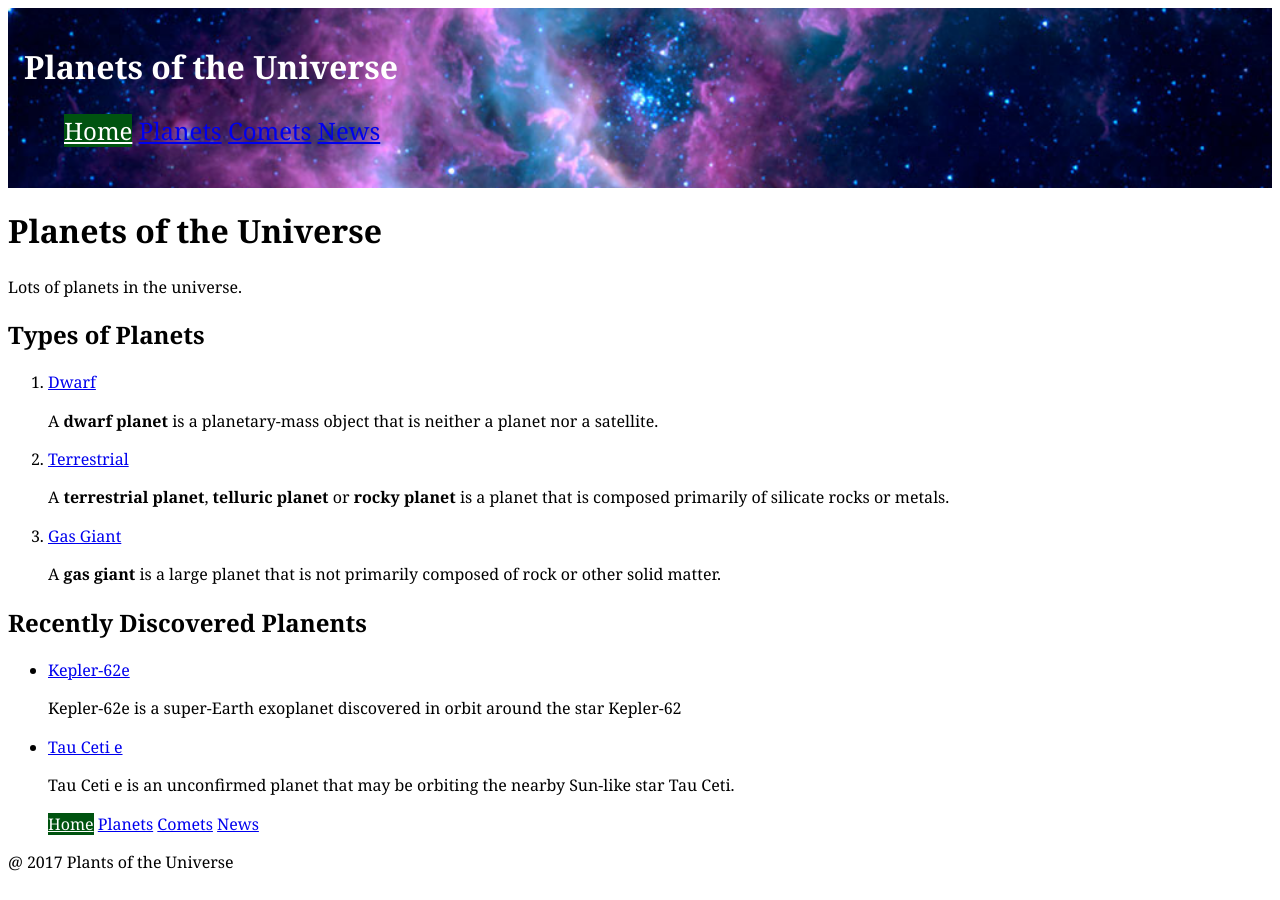
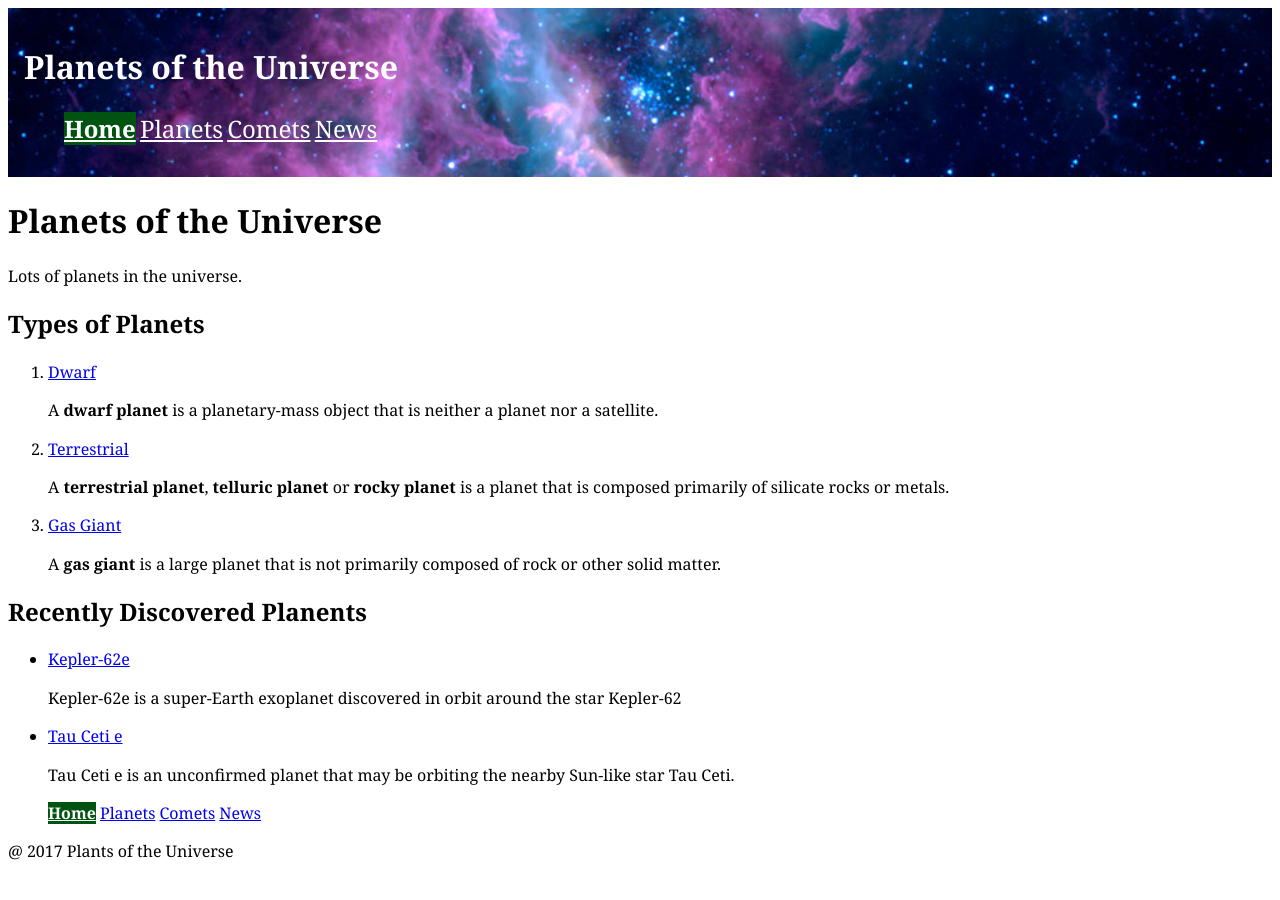
Before and after one commit to jamesperrin/planet-of-the-universe, a Jekyll site: the page built from index.html, in a window 1280 px wide. Built offline with Jekyll 4.4.1, drawn with Linux system fonts in a browser that asks for light colours.

Commit message:
Fix top nav colors, take two.

```diff
--- a/css/nav.css
+++ b/css/nav.css
@@ -4,13 +4,15 @@
 .current{
   background-color: #005310;
   color: #fff;
+  font-weight: bold;
 }
 
 nav li{
   display: inline;
 }
 
-nav.nav-top{
+nav.nav-top a {
+  color: #fff;
   font-size: 1.5em;
 
 }
```
Also changed, not shown: README.md, 2 other files.
